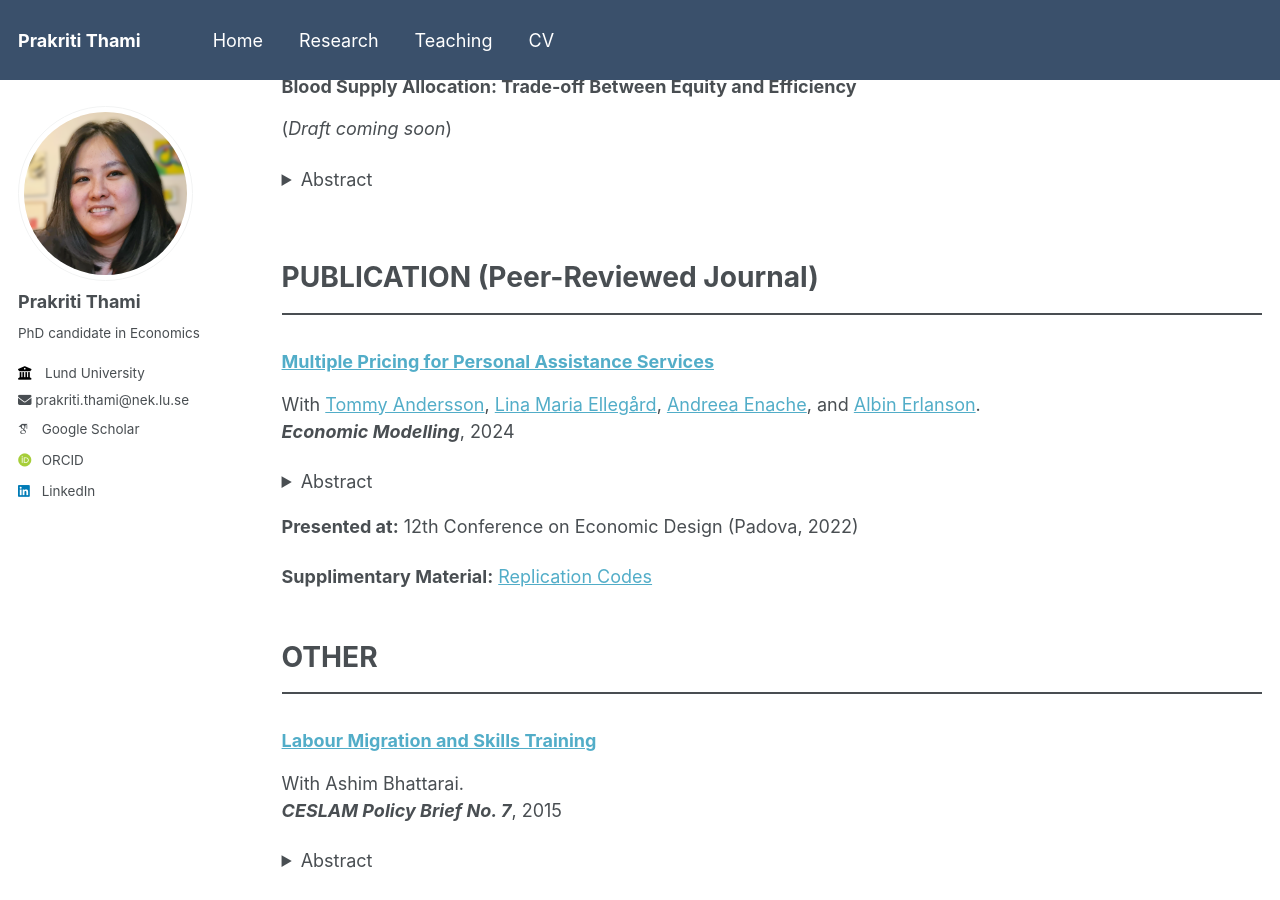
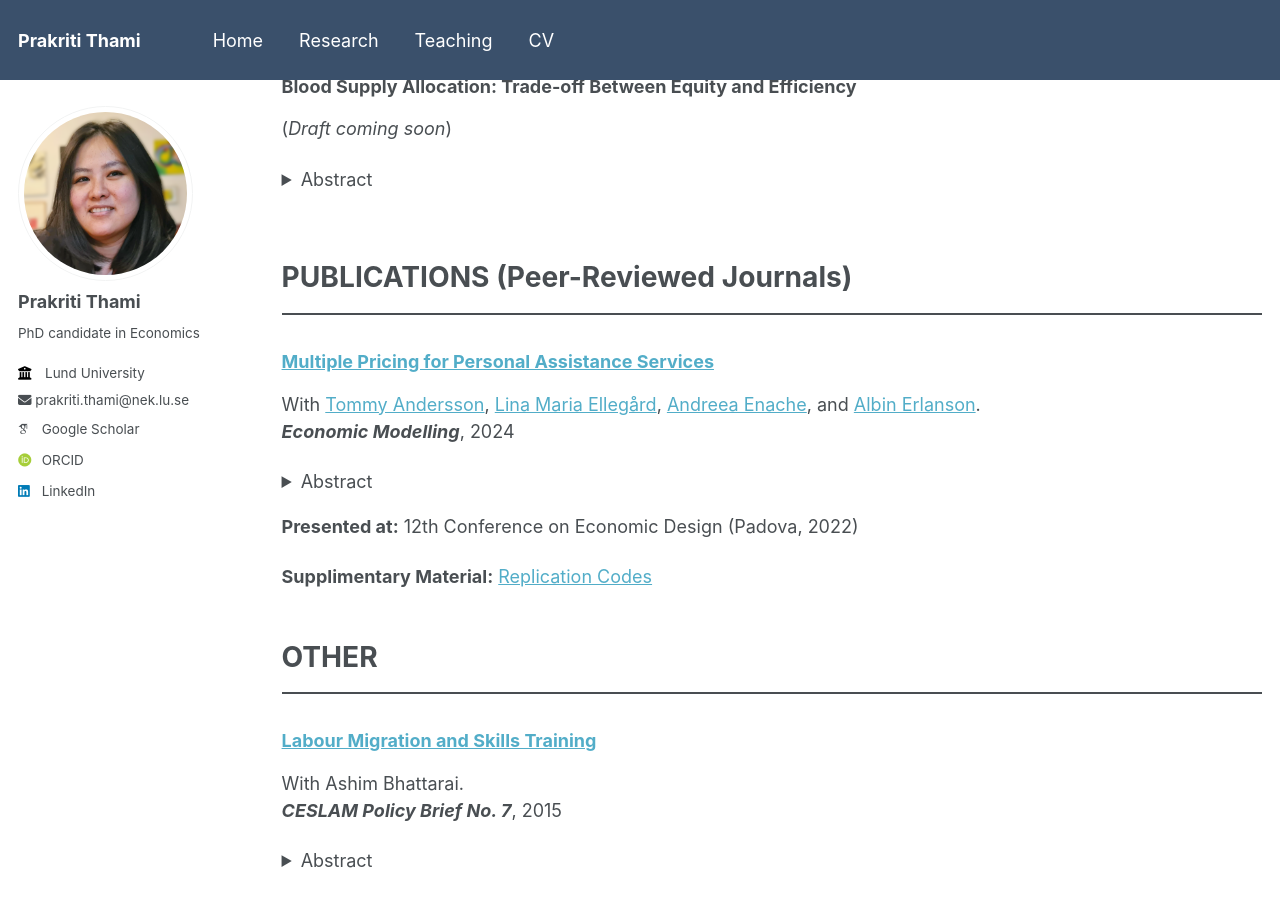
Before and after one commit to prakritithami/prakritithami.github.io, a Jekyll site: the page built from _research/papers.md, in a window 1280 px wide and 900 px high, scrolled down 367 px. Built offline with Jekyll 4.4.1, drawn with Linux system fonts in a browser that asks for light colours; some web fonts are replaced.

Commit message:
Update papers.md

```diff
--- a/_research/papers.md
+++ b/_research/papers.md
@@ -24,7 +24,7 @@ may benefit populations with low truth-telling tendencies but reduce welfare whe
   <p align="justify">ABO blood type compatibility can be exploited to attain a more equitable allocation of blood supply across patients with differing blood types. However, in a steady state, pooling procedures that seek to equalize the proportion of patients that get treated across compatible blood types could have an adverse effect on the total flow rate of treated patients. To address this issue, in this paper I derive the criteria which would ensure an efficient allocation and prove that in pairwise iterative pooling procedures as long as this efficiency criterion is satisfied in each step in which blood types are pooled, the final allocation will not be inefficient.</p>
 </details> <br>
 
-# PUBLICATION (Peer-Reviewed Journal)
+# PUBLICATIONS (Peer-Reviewed Journals)
 <hr style="border: 1.5px solid;">
 
 ### [Multiple Pricing for Personal Assistance Services](https://doi.org/10.1016/j.econmod.2024.106916)
```
